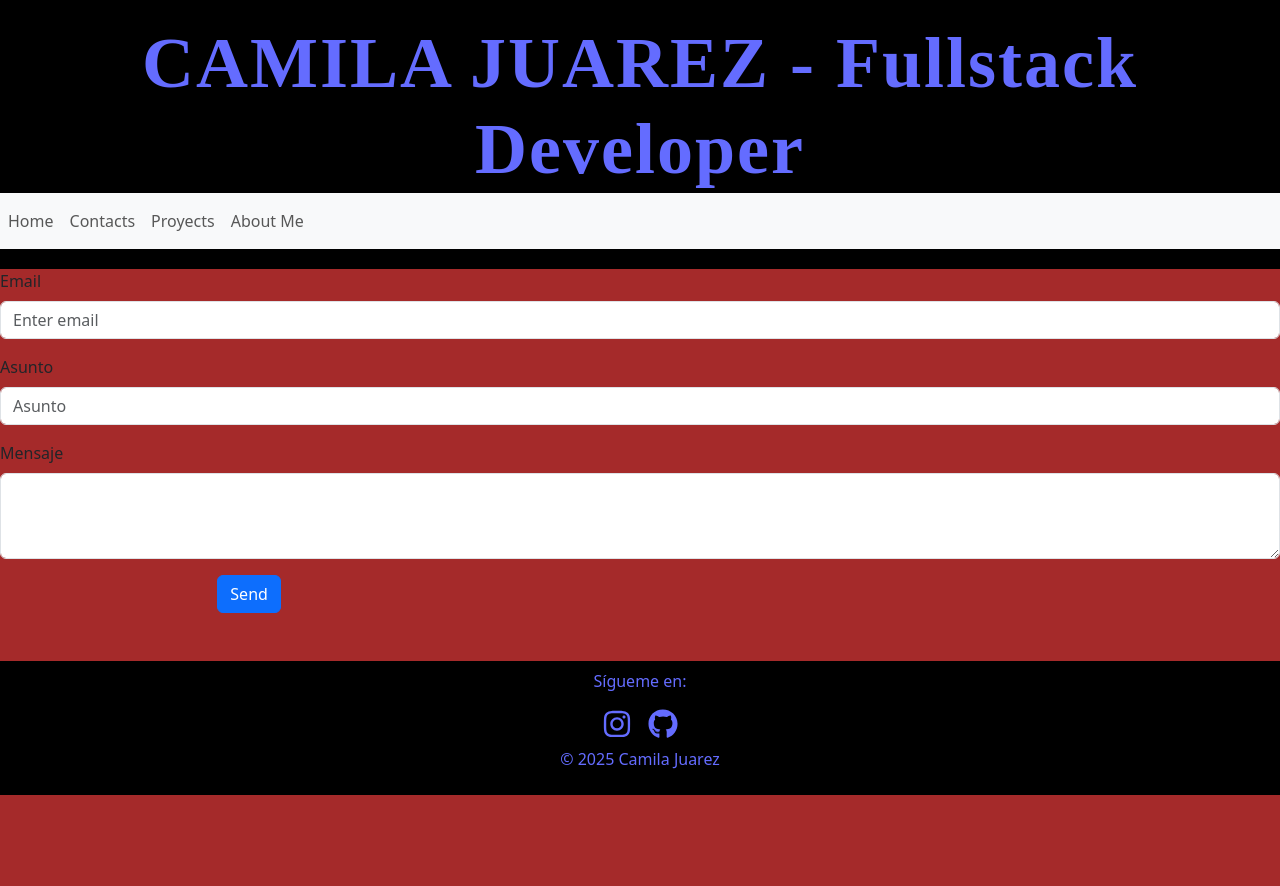
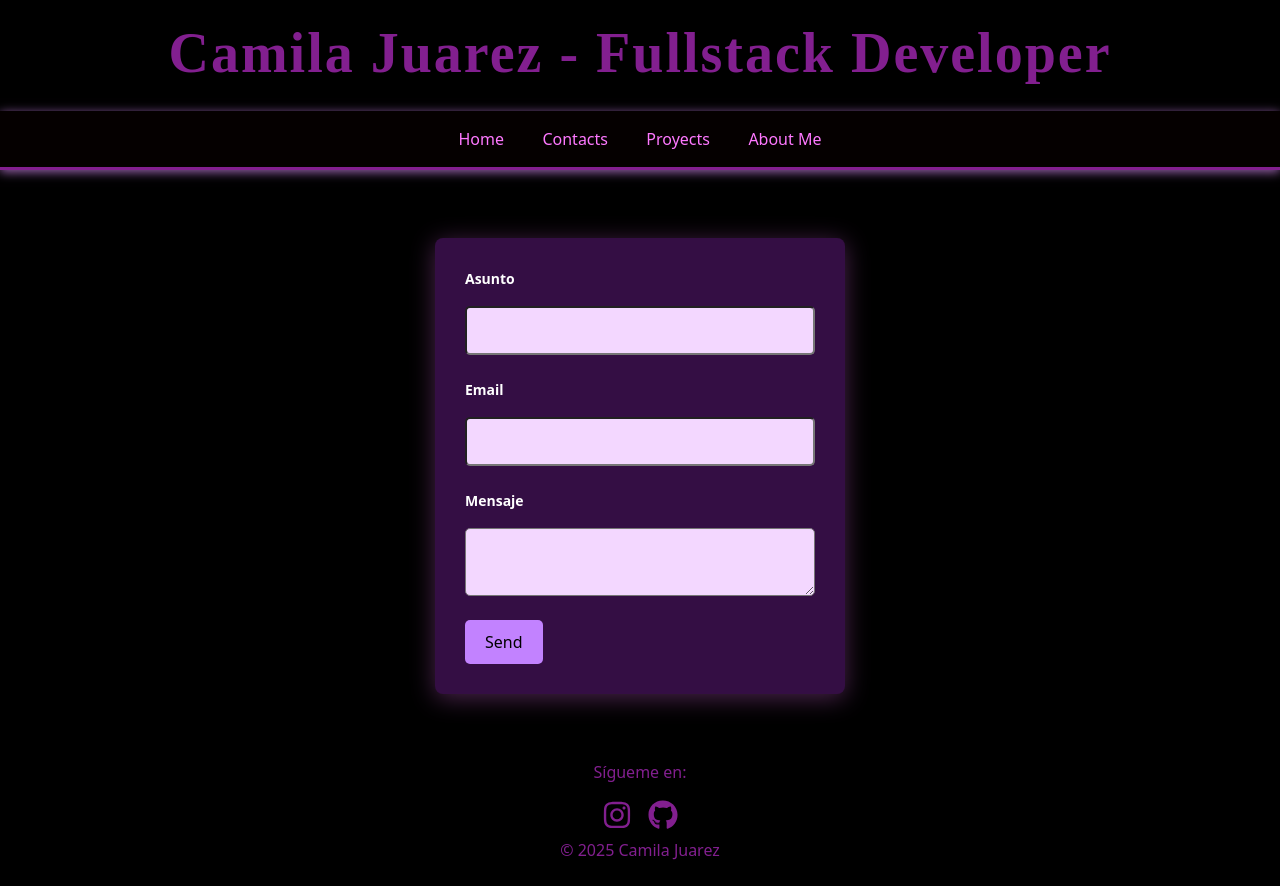
Before and after one commit to CamilaJuarez99/Proyecto-PortFolio-React, a React (Vite) app in the folder mi-portfolio-camila/: page /contacts in a window 1280 px wide. Before the commit the page ends 800 px from the top, so only its background shows below. Built offline with nearby package versions, Linux system fonts and the light colour scheme.

Commit message:
termine el contacto con el formulario, tambien agrege css

```diff
--- a/mi-portfolio-camila/package.json
+++ b/mi-portfolio-camila/package.json
@@ -10,7 +10,9 @@
     "preview": "vite preview"
   },
   "dependencies": {
+    "@emailjs/browser": "^4.4.1",
     "bootstrap": "^5.3.6",
+    "emailjs-com": "^3.2.0",
     "react": "^19.0.0",
     "react-bootstrap": "^2.10.10",
     "react-dom": "^19.0.0",
--- a/mi-portfolio-camila/src/componnets/Header.jsx
+++ b/mi-portfolio-camila/src/componnets/Header.jsx
@@ -3,7 +3,8 @@ import Navbar from "./Navbar";
 const Header = () => {
   return (
     <div className="header">
-      <h1> CAMILA JUAREZ - Fullstack Developer</h1>
+      <h1> Camila Juarez - Fullstack Developer</h1>
+      <br />
       <Navbar/>
     </div>
   );
--- a/mi-portfolio-camila/src/componnets/MainContacts.jsx
+++ b/mi-portfolio-camila/src/componnets/MainContacts.jsx
@@ -1,31 +1,46 @@
-import React from 'react'
-import { Form , Row, Col , Button} from 'react-bootstrap'
+import React from "react";
+import { useRef } from "react";
+import { Form, Row, Col, Button } from "react-bootstrap";
+import emailjs from "@emailjs/browser";
+import "../css/formulario.css"
 
 const MainContacts = () => {
+  const form = useRef();
+
+  const sendEmail = (e) => {
+    e.preventDefault();
+
+    emailjs
+      .sendForm("service_us5oxmx", "template_jargdh8", form.current, {
+        publicKey: "vbx0tc5p1_8CUSD0b",
+      })
+      .then(
+        () => {
+          alert("Correo enviado, en breve te voy a contestar")
+          e.target.reset();
+        },
+        (error) => {
+          console.log("FAILED...", error.text);
+        }
+      );
+  };
+
   return (
-    <div>
-      <Form class="w-50 p-6 display: flex;">
-      <Form.Group className="mb-3" controlId="forEmail">
-        <Form.Label>Email</Form.Label>
-        <Form.Control type="email" placeholder="Enter email" />
-      </Form.Group>
-      <Form.Group className="mb-3" controlId="formAsunto">
-        <Form.Label>Asunto</Form.Label>
-        <Form.Control type="text" placeholder="Asunto" />
-      </Form.Group>
-      <Form.Group className="mb-3" controlId="formMensaje">
-        <Form.Label>Mensaje</Form.Label>
-        <Form.Control as="textarea" rows={3} />
-      </Form.Group>
+    <div className="container my-5 d-flex justify-content-center ">
+      <form ref={form} onSubmit={sendEmail} className="field">
+        <label>Asunto</label>
+        <input type="text" name="user_subject" />
+        <br />
+        <label>Email</label>
+        <input type="email" name="user_email" />
+        <br />
+        <label>Mensaje</label>
+        <textarea name="message"  />
+        <br />
+        <input type="submit" value="Send" />
+      </form>
+    </div>
+  );
+};
 
-        <Form.Group as={Row} className="mb-5">
-        <Col sm={{ span: 10, offset: 2 }}>
-          <Button type="submit">Send</Button>
-        </Col>
-      </Form.Group>
-    </Form>
-    </div>
-  )
-}
-
-export default MainContacts
+export default MainContacts;
--- a/mi-portfolio-camila/src/componnets/Navbar.jsx
+++ b/mi-portfolio-camila/src/componnets/Navbar.jsx
@@ -1,12 +1,13 @@
 import React from "react";
 import { Link } from "react-router-dom";
+import "../css/navbar.css"
 
 const Navbar = () => {
   return (
     <div>
-      <nav class="navbar navbar-expand-lg navbar-light bg-light">
-        <div class="collapse navbar-collapse" id="navbarNavAltMarkup">
-          <div class="navbar-nav">
+      <nav class="navbar navbar-expand-lg navbar-light ">
+        <div class="collapse navbar-collapse justify-content-center" id="navbarNavAltMarkup">
+          <div class="navbar-nav ">
             <Link className="nav-item nav-link" to="/">
               Home
             </Link>
--- a/mi-portfolio-camila/src/css/aboutme.css
+++ b/mi-portfolio-camila/src/css/aboutme.css
@@ -12,7 +12,7 @@
 
   .titulo {
     color: rgb(0, 0, 0);
-    font-size: 2.5rem;
+    font-size: 1.5rem;
 
   }
 
--- /dev/null
+++ b/mi-portfolio-camila/src/css/formulario.css
@@ -0,0 +1,45 @@
+.field {
+  background-color: #340e44;
+  padding: 30px;
+  margin-bottom: 10px;
+  border-radius: 8px;
+  box-shadow: 0 4px 25px rgba(250, 118, 255, 0.3);
+
+}
+
+.field label {
+  display: block;
+  font-size: 14px;
+  color: #ffffff;
+  margin-bottom: 17px;
+  font-weight: bold;
+}
+
+.field textarea,
+.field input[type="text"],
+.field input[type="email"] {
+  display: block;
+  padding: 12px;
+  border-radius: 5px;
+  min-width: 350px;
+  line-height: 1.5;
+  font-size: 14px;
+  background-color: #f3d7ff;
+}
+
+.field input[type="submit"]{
+    background-color: rgb(194, 130, 255);
+    padding: 10px 20px;
+    border: none;
+    border-radius: 5px;
+    font-size: 16px;
+    cursor:pointer;
+    transition: background-color 0.3s ease, transform 0.2s ease;
+
+}
+
+.field input[type="submit"]:hover{
+    background-color: rgb(4, 253, 232);
+    transform: translateY(-3px);
+    color: rgb(40, 3, 54);
+}
--- a/mi-portfolio-camila/src/css/main.css
+++ b/mi-portfolio-camila/src/css/main.css
@@ -1,3 +1,3 @@
 body{
-    background-color: brown;
+    background-color: rgb(0, 0, 0);
 }
--- /dev/null
+++ b/mi-portfolio-camila/src/css/navbar.css
@@ -0,0 +1,62 @@
+.navbar {
+    background-color: #050000 !important; /* Fondo oscuro (anula bg-light) */
+    border-bottom: 3px solid rgba(186, 45, 205, 0.699); /* Línea sutil en la parte inferior */
+    box-shadow: 0 2px 10px rgba(224, 146, 255, 0.692); /* Sombra para darle profundidad */
+    padding-left: 1rem; /* Padding horizontal para que no se vea pegado */
+    padding-right: 1rem; /* Padding horizontal para que no se vea pegado */
+     display: flex; /* Asegura que el navbar sea un contenedor flex */
+    flex-wrap: wrap; /* Permite que los elementos se envuelvan si no hay espacio */
+    justify-content: center; /* Centra el contenido del navbar si solo hay links */
+    align-items: center; /* Centra verticalmente los elementos */
+}
+
+
+.navbar.navbar-light .navbar-nav .nav-link {
+    color: #ff78ff ;
+    font-weight: 500; /* Un poco más de grosor en la fuente */
+    padding: 0.5rem 1.2rem; /* Más padding alrededor de los enlaces */
+    transition: color 0.3s ease, background-color 0.3s ease; /* Transición suave */
+    border-radius: 5px; /* Bordes redondeados para el efecto hover */
+}
+
+/* Efecto al pasar el ratón sobre los enlaces */
+.navbar.navbar-light .navbar-nav .nav-link:hover {
+    color: #f9ddfd ; /* Azul brillante al pasar el ratón */
+    background-color: rgba(192, 57, 255, 0.486); /* Fondo muy sutil al pasar el ratón */
+}
+
+@media (max-width: 991.98px) { /* Este es el breakpoint 'lg' de Bootstrap */
+    .navbar {
+        flex-direction: column; /* Apila el contenido del navbar verticalmente */
+        padding: 1rem 0.5rem; /* Menos padding en los lados en móvil */
+    }
+
+    .navbar-collapse {
+        width: 100%; /* Ocupa todo el ancho disponible */
+        background-color: #2a2a2a; /* Fondo para el menú colapsado */
+        border-radius: 8px;
+        padding: 10px 0; /* Padding interno */
+        margin-top: 10px; /* Espacio superior */
+    }
+
+    .navbar-nav {
+        flex-direction: column; /* ¡IMPORTANTE! Apila los links verticalmente */
+        align-items: center; /* Centra los links horizontalmente en el modo de columna */
+        width: 100%; /* Asegura que ocupe todo el ancho */
+    }
+
+    .navbar-nav .nav-item {
+        width: 100%; /* Hace que cada ítem ocupe todo el ancho para centrar mejor */
+        text-align: center; /* Centra el texto dentro del ítem */
+    }
+
+    .navbar-nav .nav-item .nav-link {
+        padding: 10px 0.5rem; /* Ajusta el padding para móviles */
+    }
+}
+
+/* Puedes añadir más media queries si necesitas otros breakpoints (sm, md) */
+/*
+@media (max-width: 767.98px) { // breakpoint 'md'
+    // Estilos específicos para pantallas más pequeñas aún
+}
--- a/mi-portfolio-camila/src/index.css
+++ b/mi-portfolio-camila/src/index.css
@@ -2,7 +2,7 @@
 .header{
 
   background-color: rgb(0, 0, 0);
-  color: #646cff;
+  color: rgba(186, 45, 205, 0.699);
   padding: 20px 0;
   text-align: center;
   width: 100%;
@@ -13,7 +13,7 @@
 }
 
 .header h1{
-  font-size: 4.5rem;
+  font-size: 3.5rem;
   font-weight: bold;
   letter-spacing: 2px;
   margin: 0;
@@ -22,7 +22,7 @@
 }
 
 .text-footer{
-  color: #646cff;
+  color: rgba(186, 45, 205, 0.699);
 }
 
 .footer{
```
Also changed, not shown: 1 other file (tests, documents, lock files or other folders).
